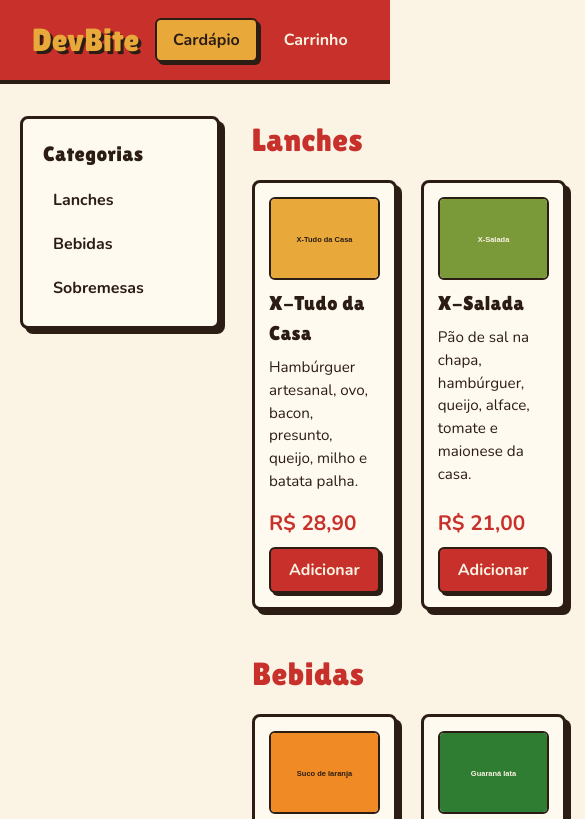
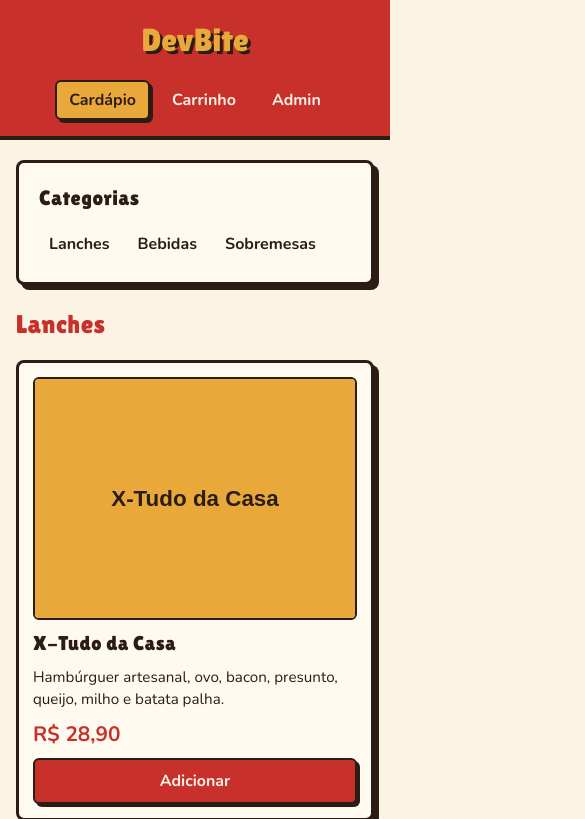
Before and after one commit to nicolasdornas01/devbite, a plain HTML site: page index.html in a window 390 px wide. Shown: the top 819 px of the page, 585 px wide, since content can reach past the window. Drawn offline with nearby package versions, Linux system fonts and the light colour scheme.

Commit message:
responsivo pro celular

```diff
--- a/css/style.css
+++ b/css/style.css
@@ -380,3 +380,52 @@ main {
   display: flex;
   gap: 12px;
 }
+
+/* responsivo */
+@media (max-width: 900px) {
+  .grade-produtos {
+    grid-template-columns: repeat(2, 1fr);
+  }
+
+  .pagina-checkout,
+  .pagina-admin {
+    grid-template-columns: 1fr;
+  }
+}
+
+@media (max-width: 600px) {
+  .topo {
+    flex-direction: column;
+    padding: 16px;
+  }
+
+  .menu-link {
+    padding: 6px 12px;
+  }
+
+  main {
+    padding: 20px 16px;
+  }
+
+  .pagina-cardapio {
+    grid-template-columns: 1fr;
+    gap: 20px;
+  }
+
+  .lista-categorias {
+    flex-direction: row;
+    flex-wrap: wrap;
+  }
+
+  .grade-produtos {
+    grid-template-columns: 1fr;
+  }
+
+  .caixa {
+    padding: 16px;
+  }
+
+  .titulo-secao {
+    font-size: 1.6rem;
+  }
+}
```
